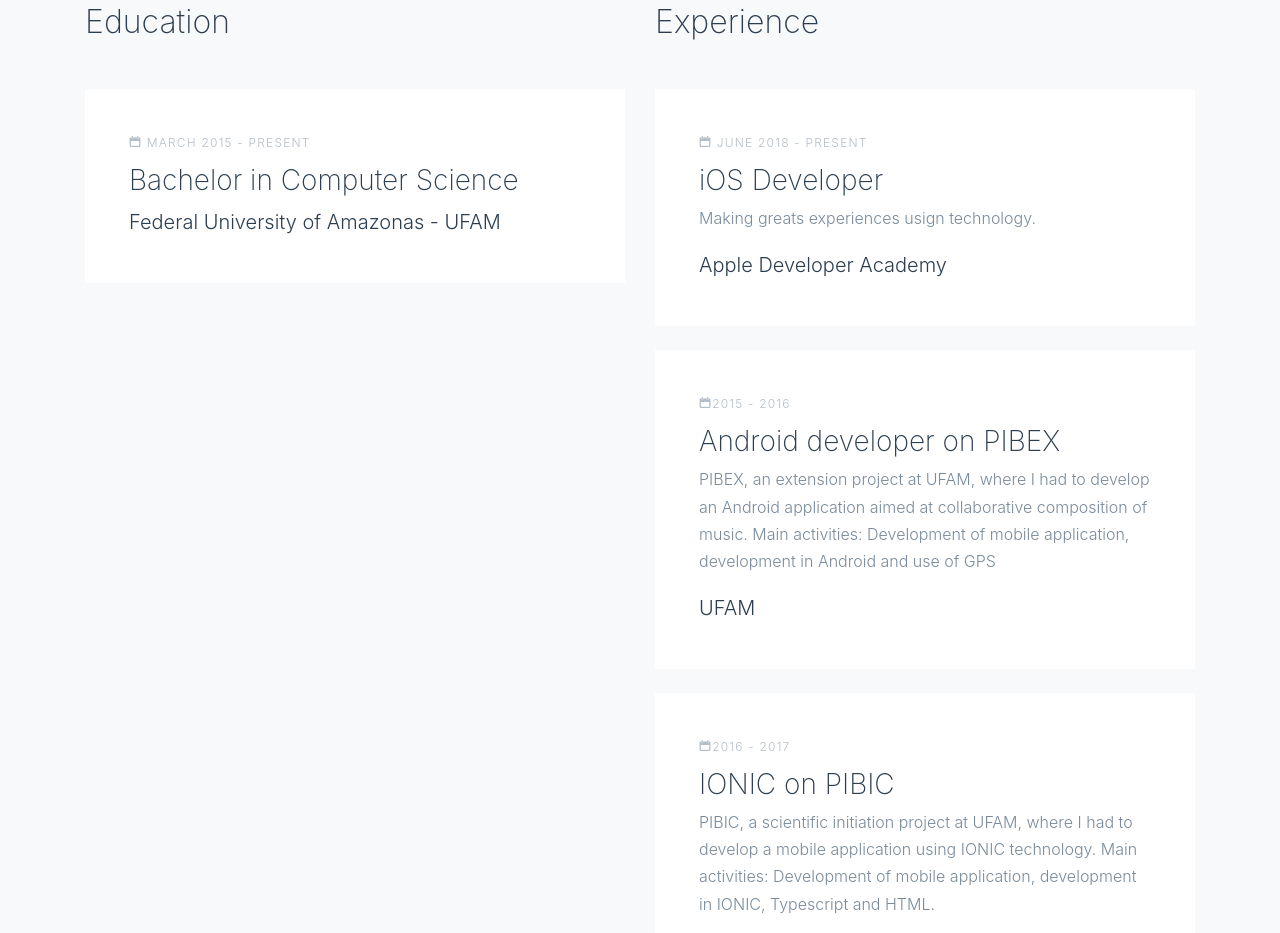
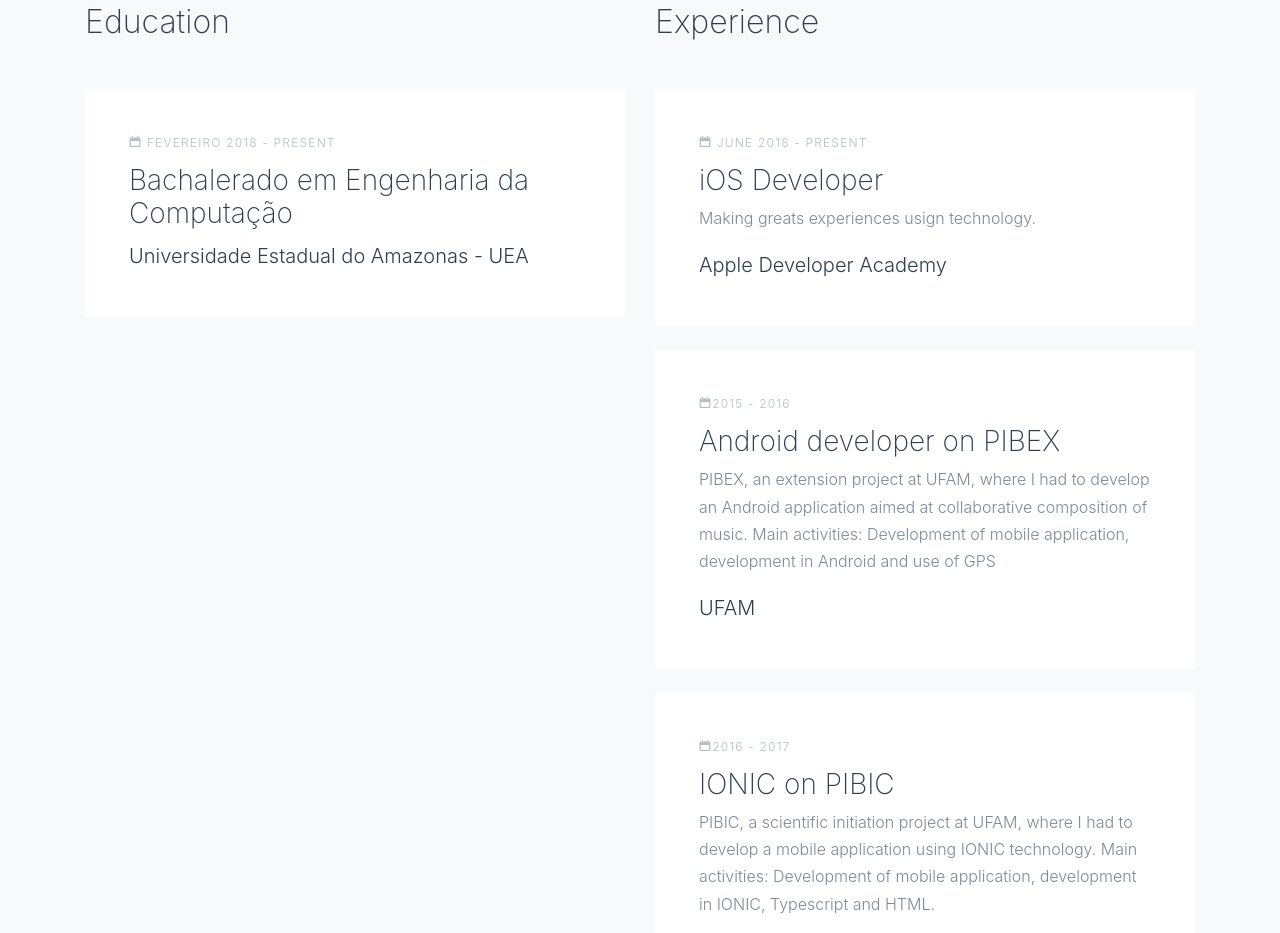
Before and after one commit to deboramorae/deboramorae.github.io, a plain HTML site: page index.html in a window 1280 px wide. Shown: the part 3095-4028 px from the top of the page. Drawn offline with nearby package versions, Linux system fonts and the light colour scheme; some packages are replaced by stand-ins of ours; no server answers; files whose address does not match are found by name.

Commit message:
trocando txt faculdade

```diff
--- a/index.html
+++ b/index.html
@@ -198,9 +198,9 @@
           <div class="col-md-6">
             <h2 class="mb-5">Education</h2>
             <div class="resume-item mb-4">
-              <span class="date"><span class="icon-calendar"></span> March 2015 - Present</span>
-              <h3>Bachelor in Computer Science</h3>
-              <span class="school">Federal University of Amazonas - UFAM</span>
+              <span class="date"><span class="icon-calendar"></span> Fevereiro 2018 - Present</span>
+              <h3>Bachalerado em Engenharia da Computação</h3>
+              <span class="school">Universidade Estadual do Amazonas - UEA</span>
             </div>
 
           </div>
```
Also changed, not shown: 1 other file.
